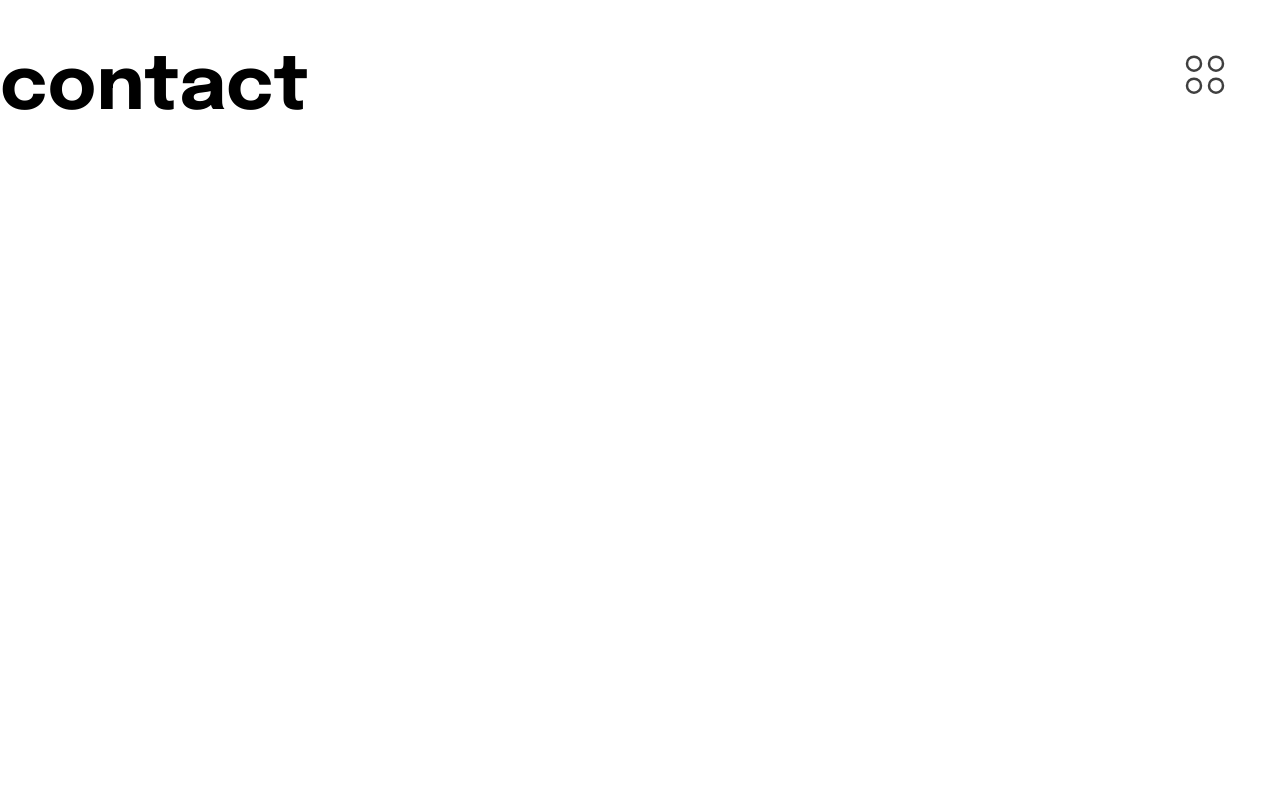
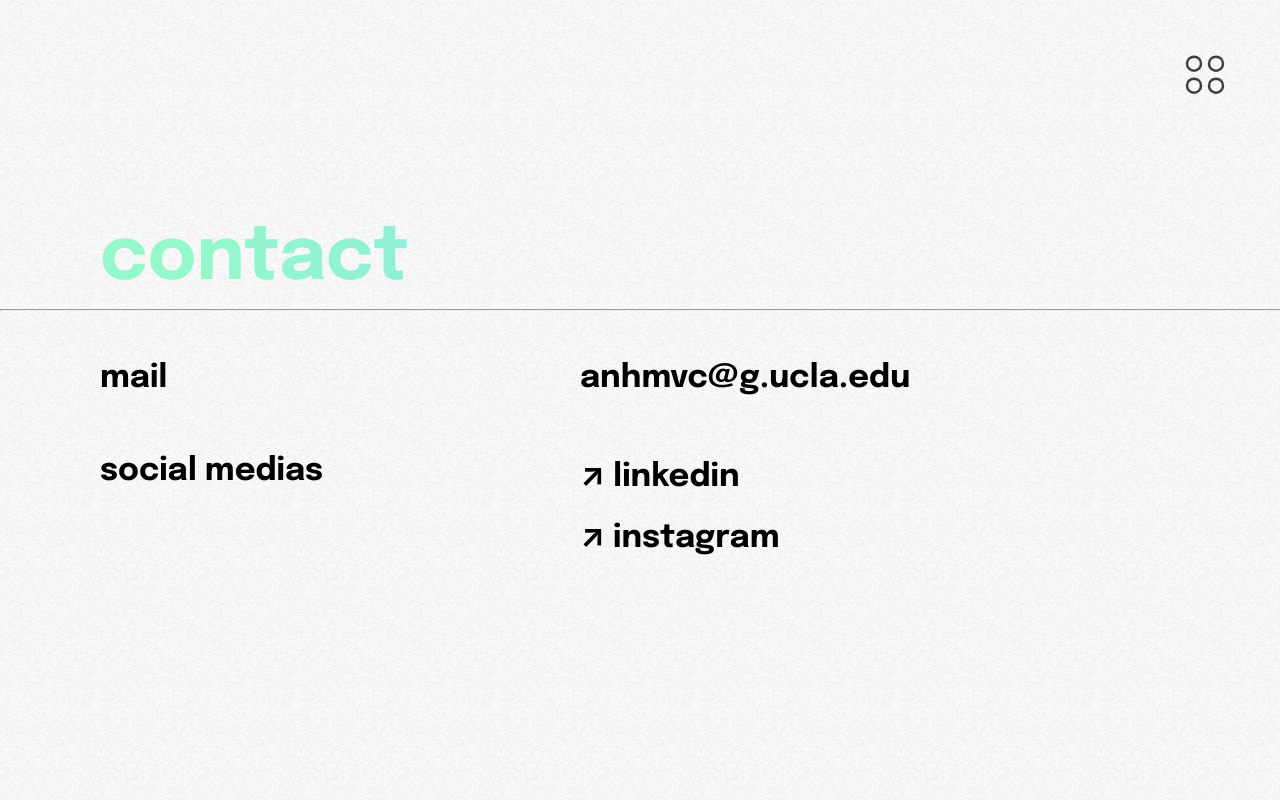
Before and after one commit to anhmvc/anhmvc.github.io, a React (Create React App) app: page /contact in a window 1280 px wide. Built offline with nearby package versions, Linux system fonts and the light colour scheme.

Commit message:
Added contact page

```diff
--- a/src/pages/Contact/Contact.tsx
+++ b/src/pages/Contact/Contact.tsx
@@ -1,9 +1,41 @@
 import "./contact.css";
+import noise from "../../static/images/noise.png";
 
 export default function Contact() {
   return (
-    <div className="page-container">
-      <h1 className="title">contact</h1>
+    <div className="page-container contact">
+      <h1 className="title contact-title" id="intro-name">
+        contact
+      </h1>
+      <hr className="head-separator"></hr>
+      <div className="contact-container">
+        <div className="contact-left">
+          <h1>mail</h1>
+          <br></br>
+          <h1>social medias</h1>
+        </div>
+        <div className="contact-right">
+          <a href="mailto:anhmvc@g.ucla.edu" target="_blank" rel="noreferrer">
+            <h1>anhmvc@g.ucla.edu</h1>
+          </a>
+          <br></br>
+          <a
+            href="https://www.linkedin.com/in/anhmvc/"
+            target="_blank"
+            rel="noreferrer"
+          >
+            <h1>↗ linkedin</h1>
+          </a>
+          <a
+            href="https://www.instagram.com/anhmvc/"
+            target="_blank"
+            rel="noreferrer"
+          >
+            <h1>↗ instagram</h1>
+          </a>
+        </div>
+      </div>
+      <div className="noise" style={{ backgroundImage: `url(${noise})` }}></div>
     </div>
   );
 }
--- a/src/pages/Contact/contact.css
+++ b/src/pages/Contact/contact.css
@@ -0,0 +1,30 @@
+.contact-title {
+  margin-top: 220px;
+  margin-left: 100px;
+  margin-bottom: 0;
+}
+
+.head-separator {
+  width: 100%;
+  margin-top: 12px;
+  margin-bottom: 0;
+}
+
+.contact-container {
+  padding: 30px 100px;
+  display: flex;
+}
+
+.contact-left {
+  width: 80%;
+}
+
+.contact-right {
+  width: 100%;
+}
+
+.contact-right a,
+h1 {
+  text-decoration: none;
+  color: black;
+}
--- a/src/pages/Work/Work.tsx
+++ b/src/pages/Work/Work.tsx
@@ -17,12 +17,14 @@ export default function Work() {
       links: new Map<string, string>([
         ["github", "https://github.com/anhmvc/royce-hall"],
       ]),
+      img: "",
     },
     {
       title: "Keep Shopping For",
       subtitle: "Full Stack Development, Front-End Development",
       tech: ["Typescript", "React.js", "React Native", "API Development"],
       links: new Map<string, string>([]),
+      img: "",
     },
     {
       title: "Twain",
@@ -31,6 +33,7 @@ export default function Work() {
       links: new Map<string, string>([
         ["github", "https://github.com/ucladevx/twain-extension"],
       ]),
+      img: "",
     },
     {
       title: "Saru Recycling",
@@ -42,6 +45,7 @@ export default function Work() {
           "https://www.figma.com/file/acMKWyawN9na4h0QR50ljS/Saru-Web-Development?type=design&node-id=0%3A1&mode=design&t=YPJclAjHmikwh1SZ-1",
         ],
       ]),
+      img: "",
     },
     {
       title: "The MET Explorer",
@@ -50,6 +54,7 @@ export default function Work() {
       links: new Map<string, string>([
         ["website", "https://dh101metexploration.humspace.ucla.edu/"],
       ]),
+      img: "",
     },
     {
       title: "Code Connects",
@@ -61,12 +66,14 @@ export default function Work() {
           "https://www.figma.com/file/x9uSlKCqGt2z7yIVAuWQwq/CodeConnects-Student-Portal?type=design&mode=design&t=YPJclAjHmikwh1SZ-1",
         ],
       ]),
+      img: "",
     },
     {
       title: "FLUX (Flipped UX)",
       subtitle: "UX/UI Design",
       tech: ["Figma"],
       links: new Map<string, string>([["figma", "figma"]]),
+      img: "",
     },
   ];
 
```
